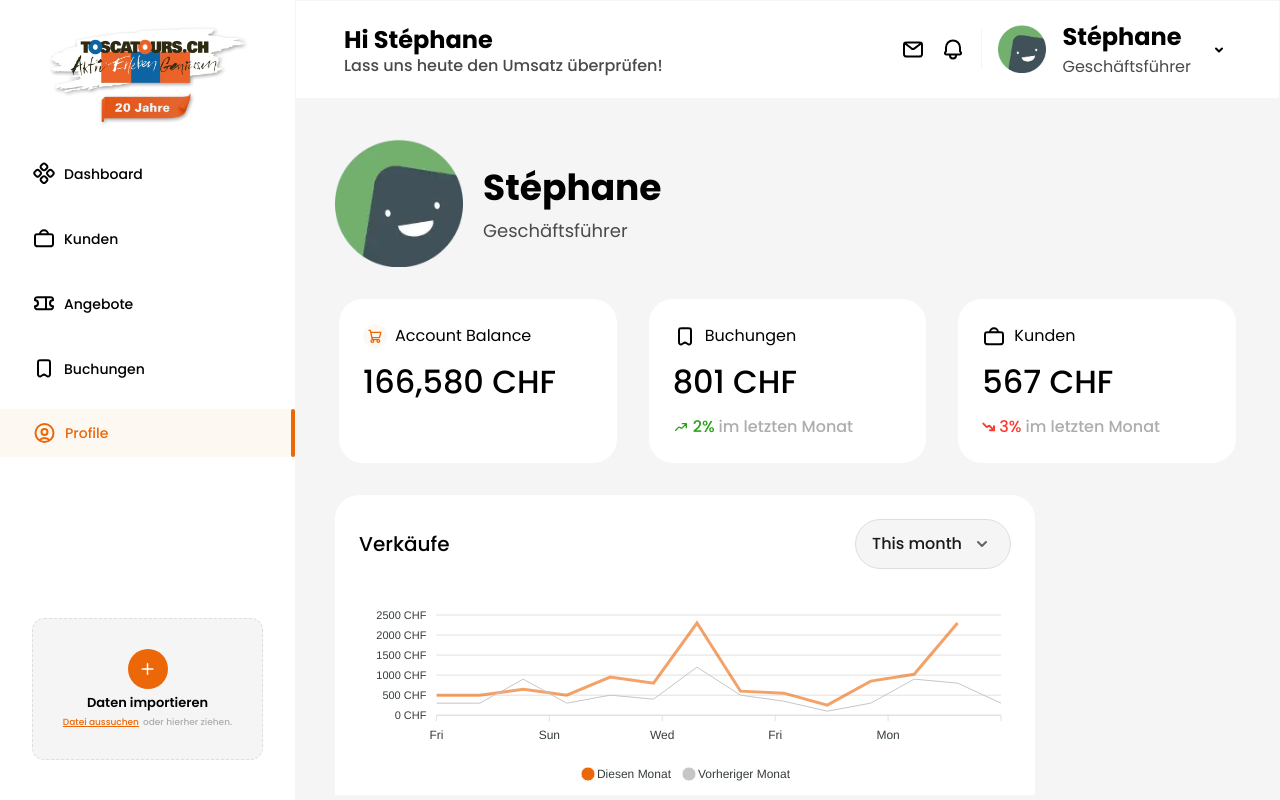
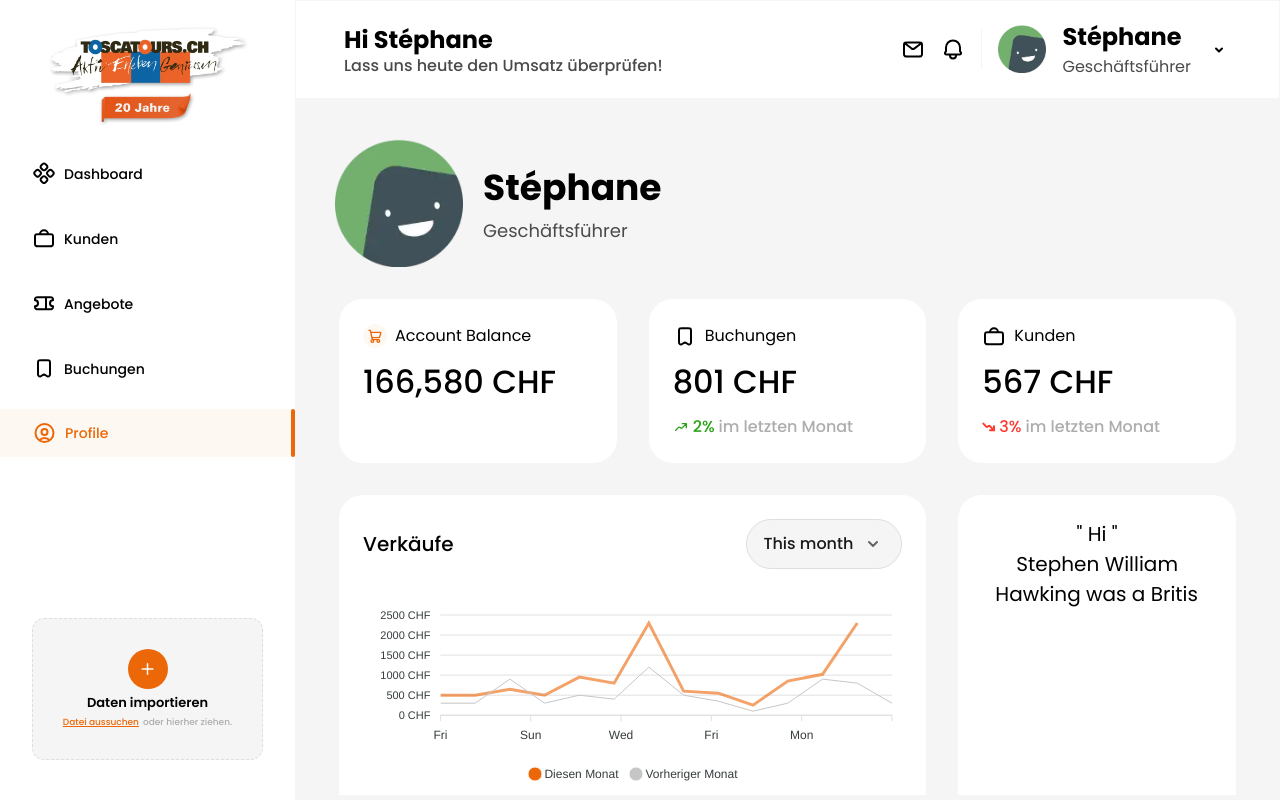
Before and after one commit to sachin-niyana/toscatours, a Next.js app: page /profile in a window 1280 px wide. Built offline with nearby package versions, Linux system fonts and the light colour scheme.

Commit message:
take pull in helper

```diff
--- a/package.json
+++ b/package.json
@@ -19,6 +19,7 @@
     "react-hook-form": "^7.51.5",
     "react-slick": "^0.30.2",
     "slick-carousel": "^1.8.1",
+    "typewriter-effect": "^2.21.0",
     "yup": "^1.4.0"
   },
   "devDependencies": {
--- a/src/app/profile/page.jsx
+++ b/src/app/profile/page.jsx
@@ -5,6 +5,7 @@ import { MonthList, ProfileCardList } from "@/components/common/Helper";
 import Image from "next/image";
 import { BtnArrow } from "@/components/common/Icon";
 import MapChart from "@/components/common/MapChart";
+import Typewriter from "typewriter-effect";
 
 const page = () => {
   const [Open, setOpen] = useState(false);
@@ -17,7 +18,7 @@ const page = () => {
   };
 
   return (
-    <div className="w-full mx-auto px-10 pt-6 pb-16  sm:py-10 max-h-[calc(100vh-104px)] overflow-y-scroll">
+    <div className="w-full mx-auto px-6 sm:px-10 pt-6 pb-16  sm:py-10 max-h-[calc(100vh-104px)] overflow-y-scroll">
       <div className="max-w-[1140px] mx-auto">
         <div className="flex items-center gap-5">
           <div className=" max-w-24  lg:max-w-32">
@@ -74,7 +75,9 @@ const page = () => {
               );
             })}
           </div>
-          <div className=" flex lg:block justify-center mb-14 sm:mb-0">
+          <div className="flex flex-row flex-wrap -mx-3 justify-center mb-14 sm:mb-0">
+            <div className="w-full xl:w-8/12 px-3 xl:px-4 ">
+              <div className=" flex lg:block justify-center mb-6 sm:mb-0">
                 <div className="py-6 px-4 xl:px-6 hover:shadow-xs transition-all ease-linear duration-300 bg-white rounded-3xl max-w-[700px] w-full ">
                   <div className="flex justify-between items-center mb-4">
                     <p className="text-black sm:block hidden font-medium text-xl leading-normal capitalize">
@@ -117,6 +120,29 @@ const page = () => {
                 </div>
               </div>
             </div>
+            <div className="w-full xl:w-4/12 px-3 xl:px-4 pt-6 xl:pt-0 ">
+              <div className="py-6 px-4 xl:px-6 hover:shadow-xs transition-all ease-linear duration-300 bg-white rounded-3xl max-w-[700px] w-full min-h-[280px] xl:h-full ">
+                <div className="text-xl font-normal text-black leading-normal text-center">
+                  <span>" Hi "</span>
+                  <Typewriter
+                    onInit={(typewriter) => {
+                      typewriter
+                        .typeString(
+                          "Stephen William Hawking was a British physicist, born on 8th January 1942. Over his entire profound career, Hawking reshaped scientific thinking of the universe, especially black holes and their illusive properties."
+                        )
+                        .start();
+                    }}
+                    options={{
+                      autoStart: true,
+                      loop: false,
+                      cursor: "",
+                    }}
+                  />
+                </div>
+              </div>
+            </div>
+          </div>
+        </div>
       </div>
     </div>
   );
```
Also changed, not shown: 1 other file (tests, documents, lock files or other folders). Lines whose indentation alone changed are shown as unchanged.
